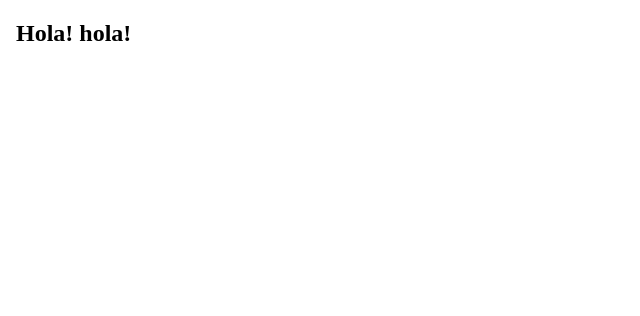
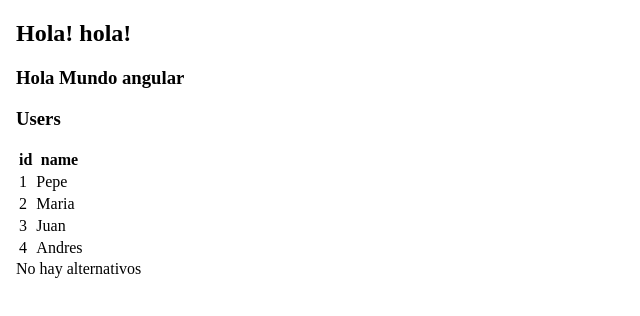
Before and after one commit to selego-zz/Angular-Spring-Boot-Creando-Webapp-Full-Stack, an Angular app in the folder angular-app/: page / in a window 1280 px wide. Shown: the top 316 px of the page, without its empty margins (0-640 px from the left). Built offline with nearby package versions, Linux system fonts and the light colour scheme.

Commit message:
ngFor - ngIf

```diff
--- a/angular-app/src/app/app.component.html
+++ b/angular-app/src/app/app.component.html
@@ -9,6 +9,45 @@
 
 <body>
   <h2>Hola! hola!</h2>
+  <h3> {{title}} </h3>
+
+  <div *ngIf="users.length">
+    <h3>Users</h3>
+    <table>
+      <thead>
+        <tr>
+          <th>id</th>
+          <th>name</th>
+        </tr>
+      </thead>
+      <tbody>
+        <tr *ngFor="let user of users; index as i">
+          <td> {{i+1}} </td>
+          <td> {{user}} </td>
+        </tr>
+      </tbody>
+    </table>
+  </div>
+
+  <div *ngIf="usersEmpty?.length else isEmpty">
+    <h3>Users Empty</h3>
+    <table>
+      <thead>
+        <tr>
+          <th>id</th>
+          <th>name</th>
+        </tr>
+      </thead>
+      <tbody>
+        <tr *ngFor="let user of usersEmpty; index as i">
+          <td> {{i+1}} </td>
+          <td> {{user}} </td>
+        </tr>
+      </tbody>
+    </table>
+  </div>
+  <ng-template #isEmpty>No hay alternativos</ng-template>
+
 </body>
 
 </html>
--- a/angular-app/src/app/app.component.ts
+++ b/angular-app/src/app/app.component.ts
@@ -1,12 +1,16 @@
 import { Component } from '@angular/core';
 import { RouterOutlet } from '@angular/router';
+import { CommonModule } from '@angular/common';
 
 @Component({
+  standalone: true,
   selector: 'app-root',
-  imports: [RouterOutlet],
+  imports: [CommonModule, RouterOutlet],
   templateUrl: './app.component.html',
   styleUrl: './app.component.css',
 })
 export class AppComponent {
   title = 'Hola Mundo angular';
+  users = ['Pepe', 'Maria', 'Juan', 'Andres'];
+  usersEmpty: string[] = [];
 }
```
